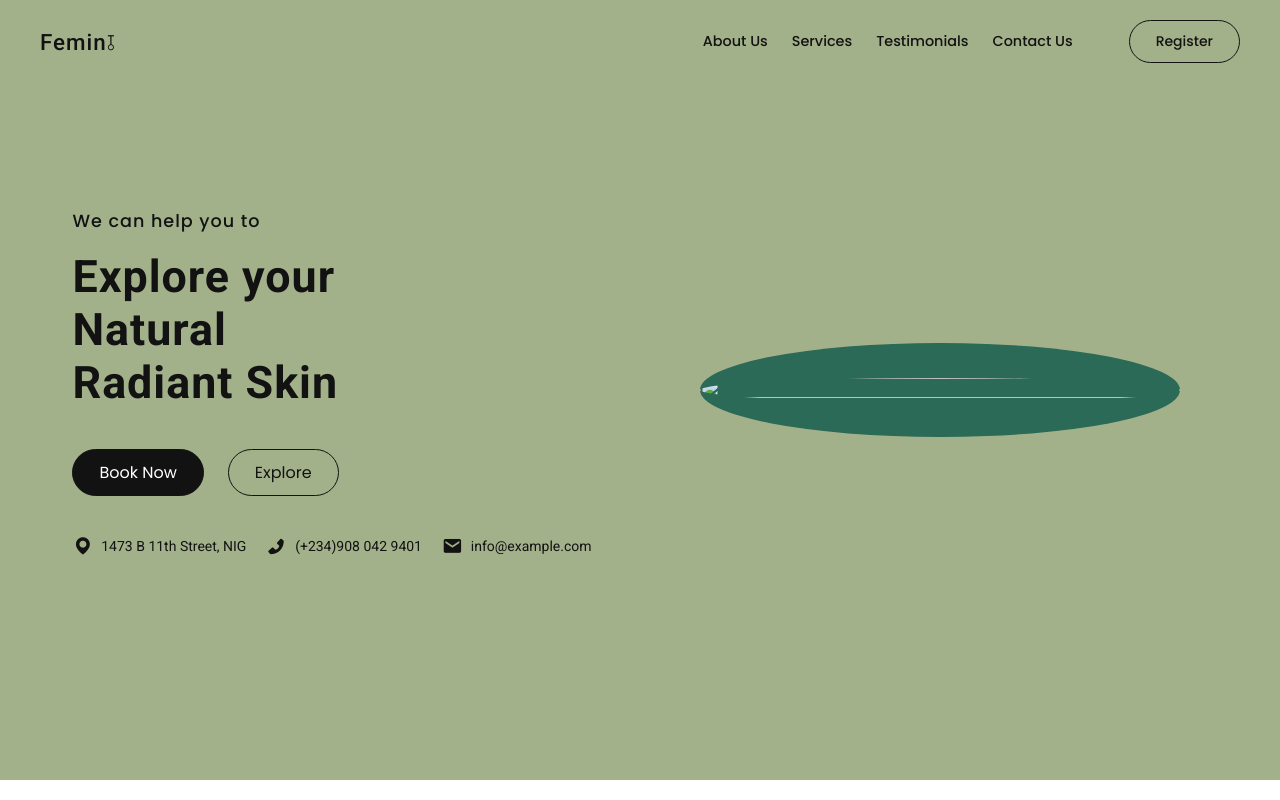
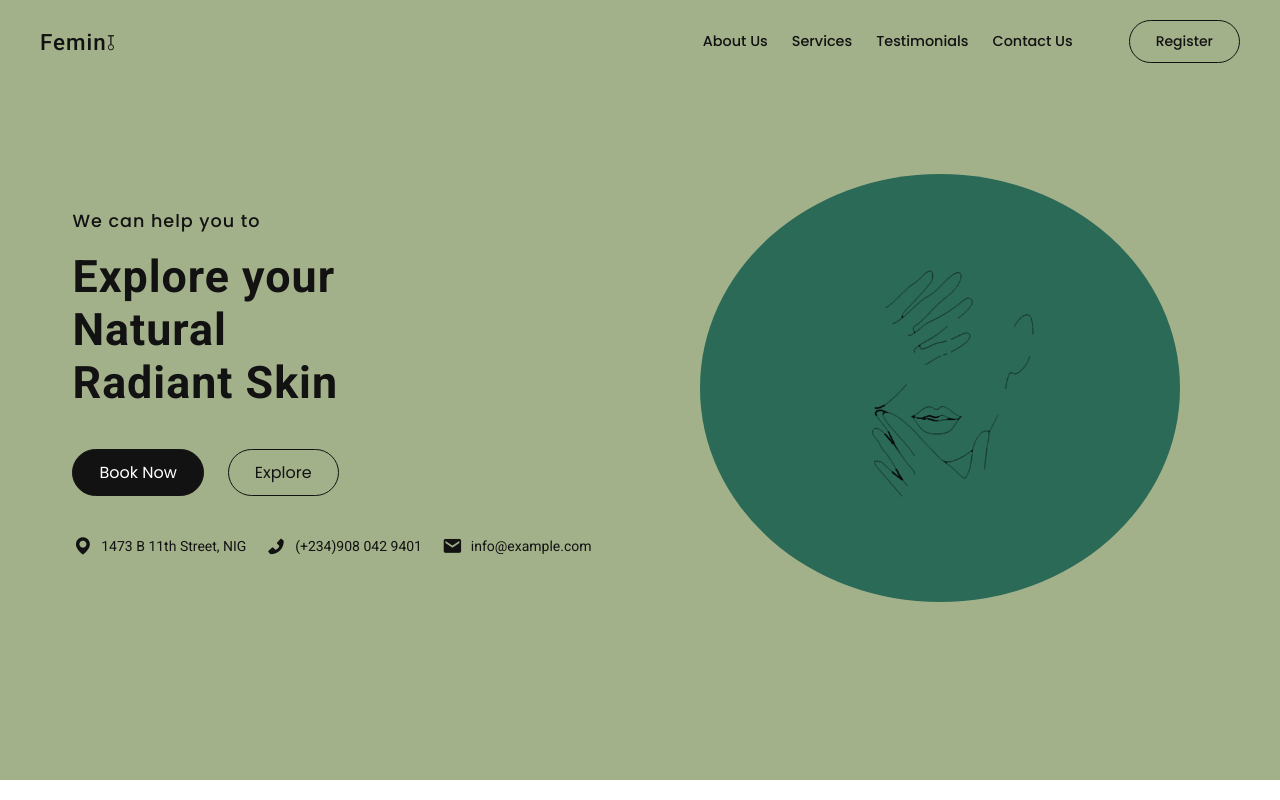
Before and after one commit to techy-savant/Femini-Spa-Landing-Page, a plain HTML site: page index.html in a window 1280 px wide. Shown: the top 800 px of the page. Drawn offline with nearby package versions, Linux system fonts and the light colour scheme.

Commit message:
fixed img path

```diff
--- a/index.html
+++ b/index.html
@@ -66,7 +66,7 @@
                 </div>
                 <!-- 2nd Home Image for Mobile Responsive -->
                 <div class="home-bg">
-                    <img src="/images/femini img.png" alt="">
+                    <img src="/images/femini-img.png" alt="">
                 </div>
             </div>
         </section>
```
